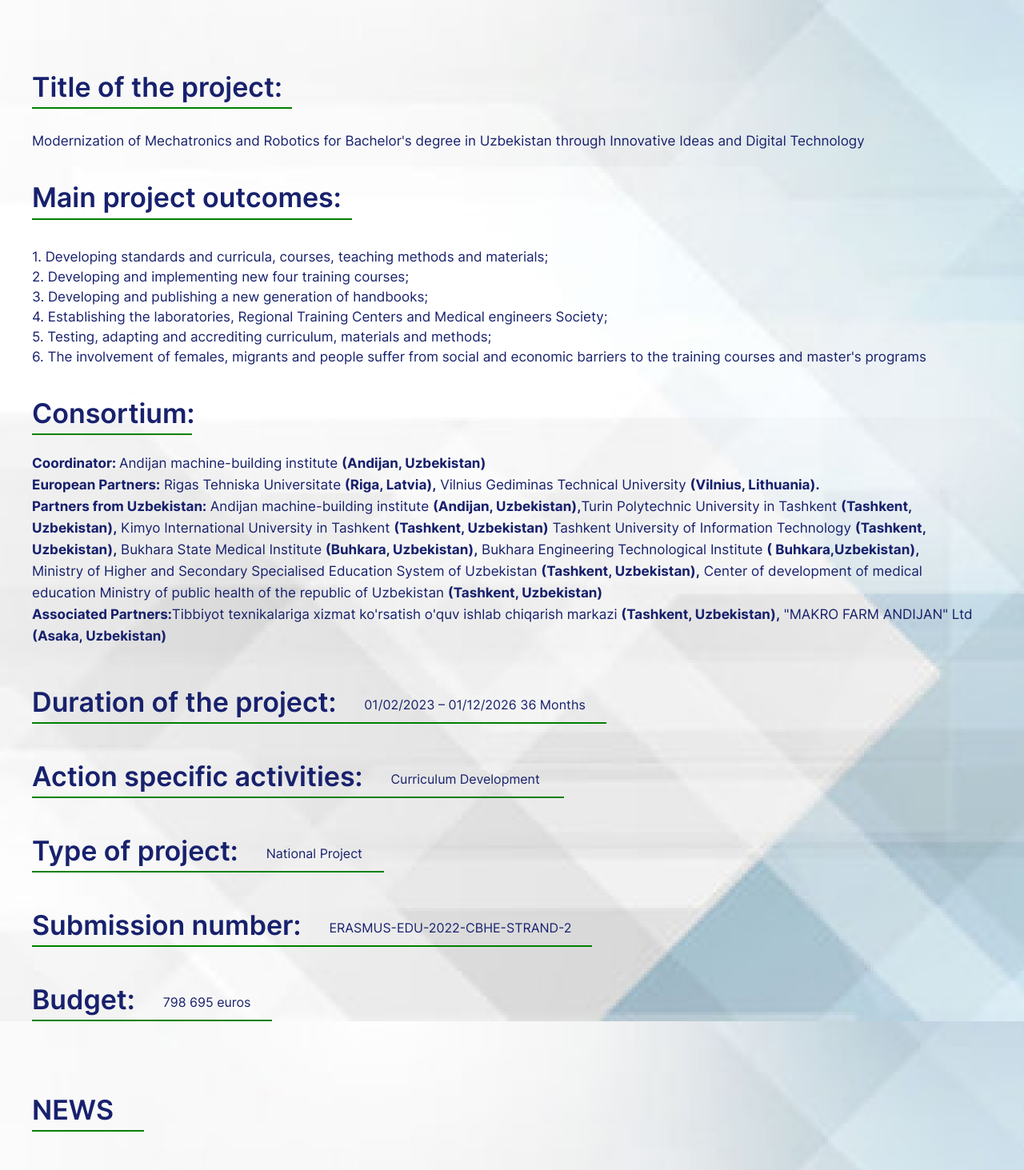
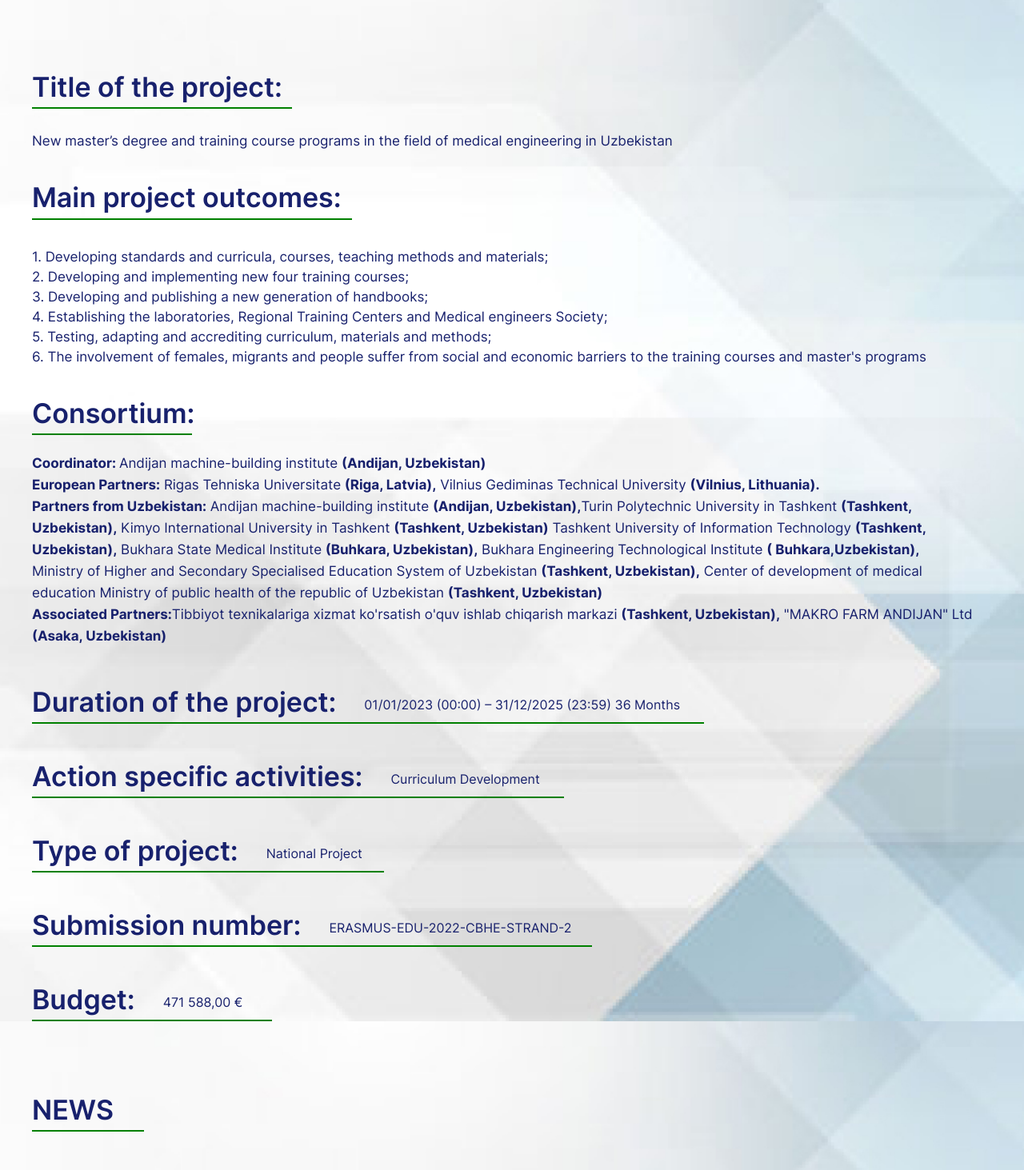
Before and after one commit to MZayniddin/uz_med, a React (Vite) app: page / in a window 1280 px wide. Shown: the part 770-2233 px from the top of the page at 80% size. Built offline with nearby package versions, Linux system fonts and the light colour scheme.

Commit message:
changed data

```diff
--- a/src/components/about/About.jsx
+++ b/src/components/about/About.jsx
@@ -9,8 +9,7 @@
                 <div className="about_title">
                     <h1 className="about_title_h1">Title of the project:</h1>
                     <div className="line_title"></div>
-                    <p className="about_title_text">Modernization of Mechatronics and Robotics for Bachelor's degree in Uzbekistan through Innovative Ideas and Digital Technology</p>
-
+                    <p className="about_title_text">New master’s degree and training course programs in the field of medical engineering in Uzbekistan</p>
                 </div>
                 <div className="about_main">
                     <h2 className="about_main_h1">Main project outcomes:</h2>
@@ -41,7 +40,7 @@
 
                 <div className="about_duration">
                     <h2 className="about_duration_h1">Duration of the project:</h2>
-                    <p className="about_duration_text"> 01/02/2023 – 01/12/2026 36 Months</p>
+                    <p className="about_duration_text"> 01/01/2023 (00:00) – 31/12/2025 (23:59) 36 Months</p>
                 </div>
                 <div className="line_duration"></div>
 
@@ -65,7 +64,7 @@
 
                 <div className="about_duration">
                     <h2 className="about_duration_h1">Budget:</h2>
-                    <p className="about_duration_text"> 798 695 euros</p>
+                    <p className="about_duration_text">471 588,00 €</p>
                 </div>
                 <div className="line_duration_5"></div>
             </div>
--- a/src/components/about/About.scss
+++ b/src/components/about/About.scss
@@ -92,7 +92,7 @@
 
         }
         .line_duration{
-            width: 718px;
+            width: 70%;
             height: 2px;
             background-color: $green-c ;
             margin-top: 5px;
```
